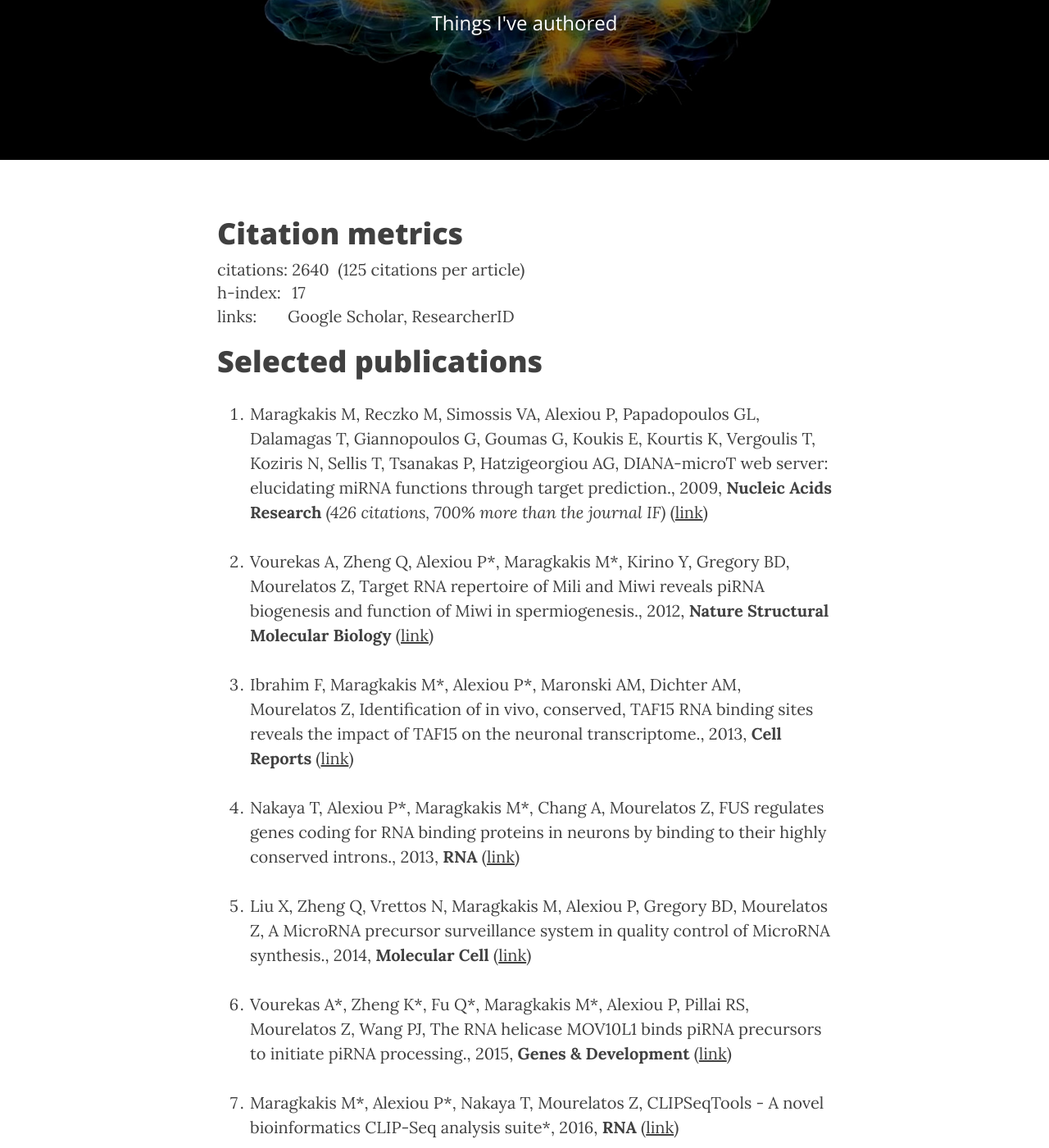
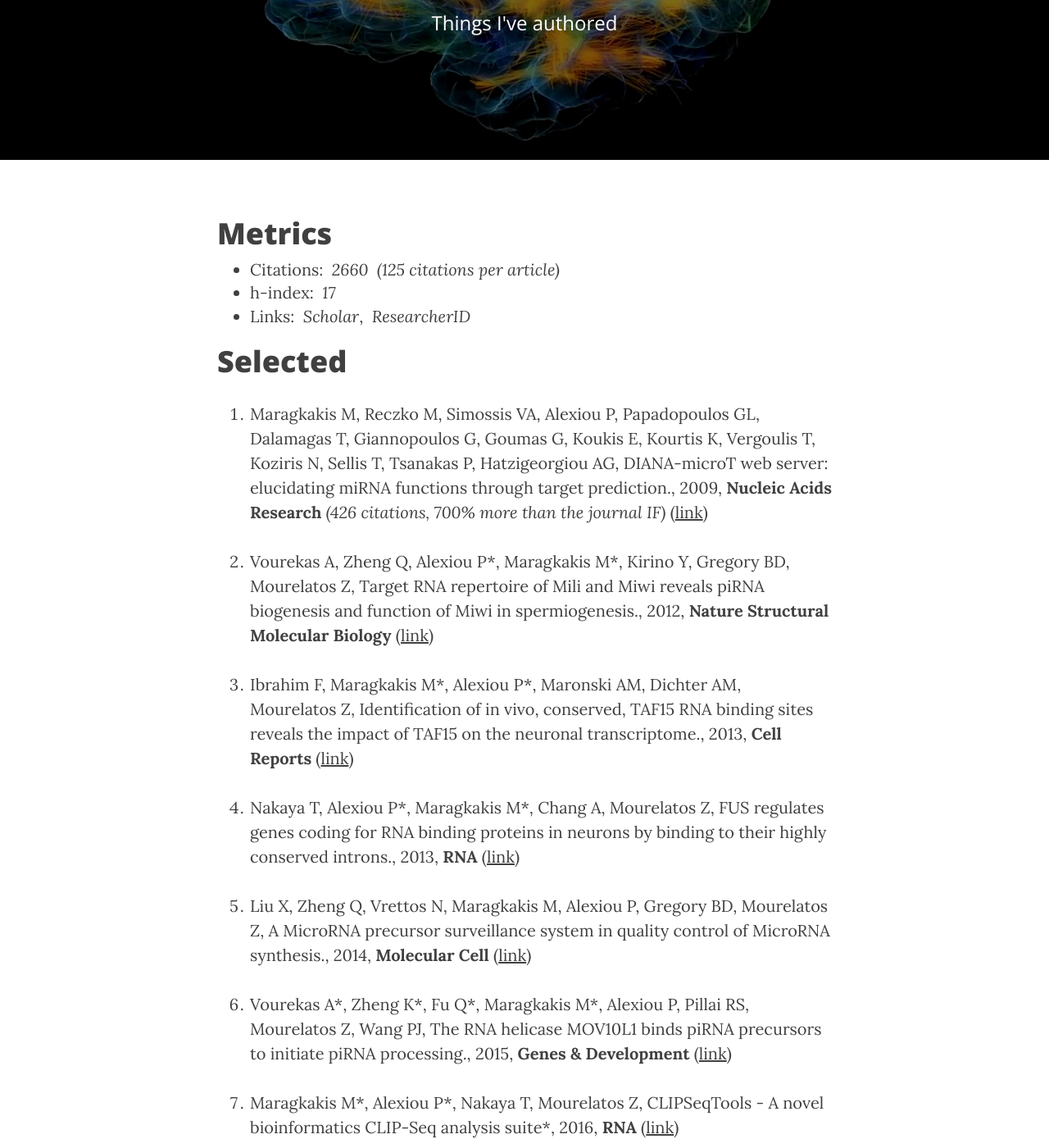
Before and after one commit to mnsmar/mnsmar.github.io, a Jekyll site: the page built from publications/index.markdown, in a window 1280 px wide and 1400 px high, scrolled down 261 px. Shown: the whole window at 82% size. Built offline with Jekyll 4.4.1, drawn with Linux system fonts in a browser that asks for light colours; nearby versions of some CDN libraries; some of the changed text lies outside the part shown.

Commit message:
publications: rename titles and reformat metrics

```diff
--- a/publications/index.markdown
+++ b/publications/index.markdown
@@ -5,13 +5,13 @@ description: "Things I've authored"
 header-img: "../img/bg.jpg"
 ---
 
-# Citation metrics
+# Metrics
 
-| citations: | &nbsp;2640  &nbsp;(125 citations per article) |
-| h-index:	 | &nbsp;17   |
-| links:     | [Google Scholar](https://scholar.google.com/citations?user=F3yZjVMAAAAJ), [ResearcherID](http://www.researcherid.com/rid/F-5427-2010)   |
+* Citations: &nbsp;*2660*  &nbsp;*(125 citations per article)*
+* h-index: &nbsp;*17*
+* Links: &nbsp;*[Scholar](https://scholar.google.com/citations?user=F3yZjVMAAAAJ)*, &nbsp;*[ResearcherID](http://www.researcherid.com/rid/F-5427-2010)*
 
-# Selected publications
+# Selected
 
 1. Maragkakis M, Reczko M, Simossis VA, Alexiou P, Papadopoulos GL, Dalamagas T, Giannopoulos G, Goumas G, Koukis E, Kourtis K, Vergoulis T, Koziris N, Sellis T, Tsanakas P, Hatzigeorgiou AG, DIANA-microT web server: elucidating miRNA functions through target prediction., 2009, **Nucleic Acids Research** *(426 citations, 700% more than the journal IF)*
 ([link](http://nar.oxfordjournals.org/content/37/suppl_2/W273.abstract))
```
Also changed, not shown: other parts of publications/index.markdown (+3 -3 lines).
